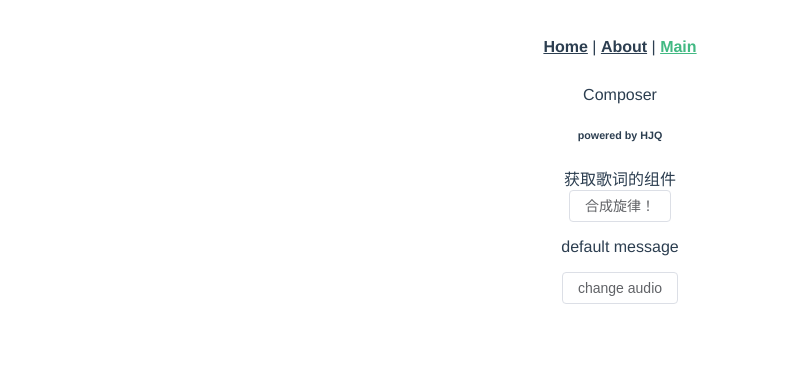
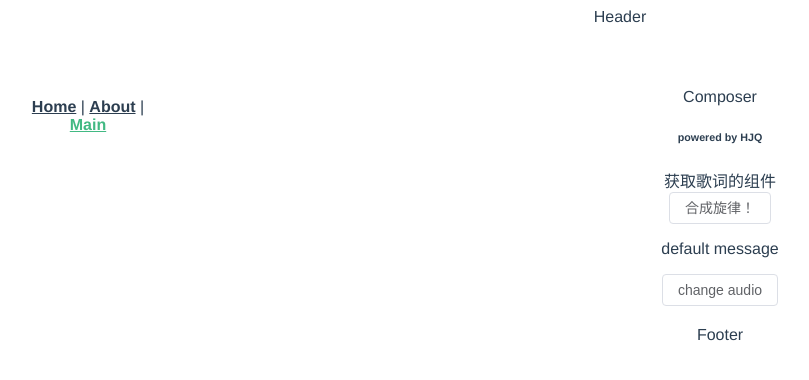
Before and after one commit to masaikk/composer, a Vue app in the folder compose/: page /main in a window 1280 px wide. Shown: the top 380 px of the page, without its empty margins (20-829 px from the left). Built offline with nearby package versions, Linux system fonts and the light colour scheme.

Commit message:
fix code

```diff
--- a/compose/src/App.vue
+++ b/compose/src/App.vue
@@ -1,10 +1,26 @@
 <template>
-  <nav>
-    <router-link to="/">Home</router-link> |
-    <router-link to="/about">About</router-link> |
-    <router-link to="/main">Main</router-link>
-  </nav>
-  <router-view />
+  <div class="common-layout">
+    <el-container>
+      <el-header>Header</el-header>
+      <el-container>
+        <el-aside width="200px">
+          <nav>
+            <router-link to="/">Home</router-link>
+            |
+            <router-link to="/about">About</router-link>
+            |
+            <router-link to="/main">Main</router-link>
+          </nav>
+        </el-aside>
+        <el-container>
+          <el-main>
+            <router-view />
+          </el-main>
+          <el-footer>Footer</el-footer>
+        </el-container>
+      </el-container>
+    </el-container>
+  </div>
 </template>
 
 <style lang="less">
```
Also changed, not shown: 1 other file (tests, documents, lock files or other folders).
